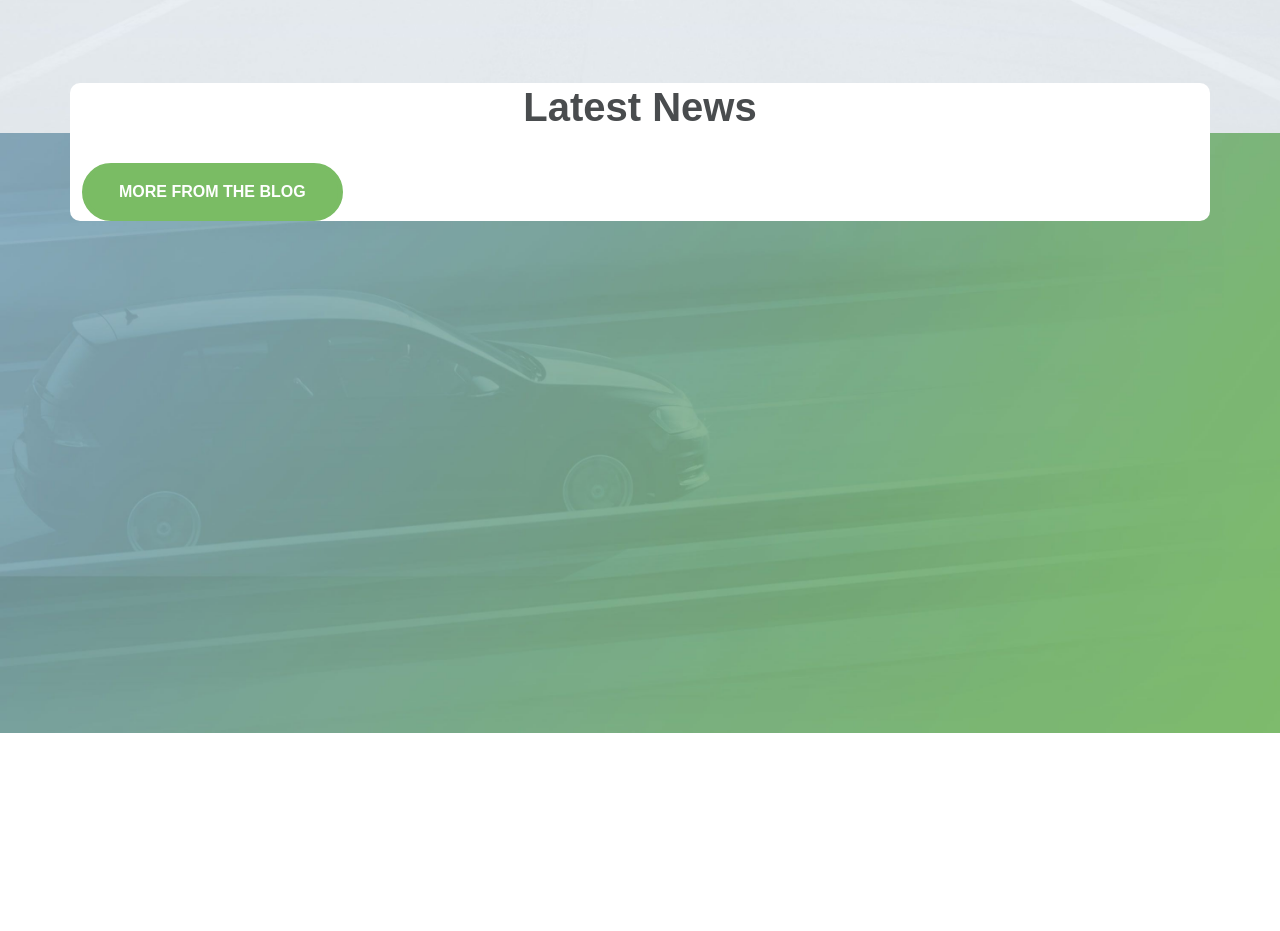
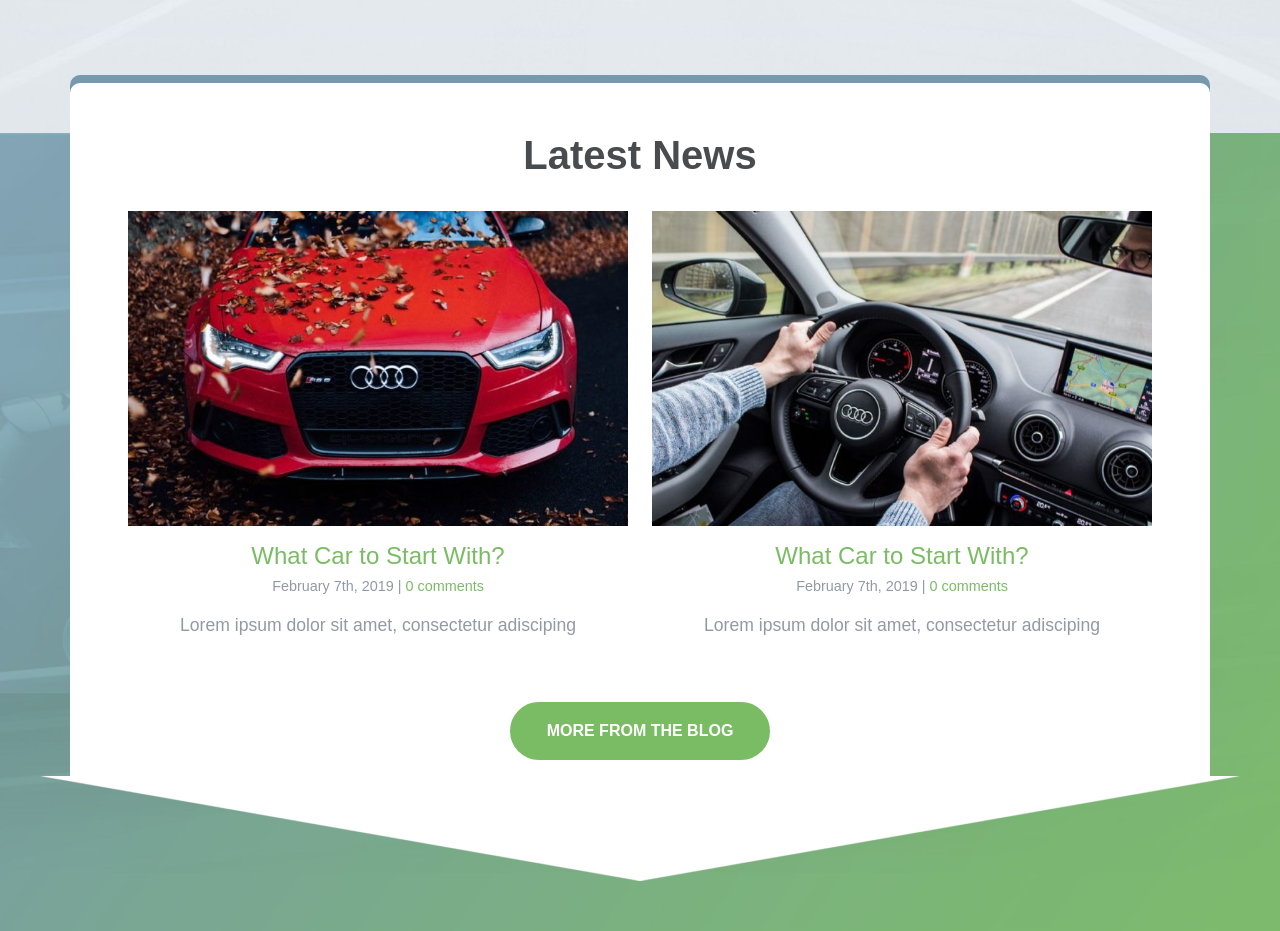
Before and after one commit to vincenzomercadante/proj-html-vuejs, a Vue app: page / in a window 1280 px wide. Shown: the part 3940-4871 px from the top of the page. Before the commit the page ends 4673 px from the top, so only its background shows below. Built offline with nearby package versions, Linux system fonts and the light colour scheme.

Commit message:
feat: add latest news section

```diff
--- a/src/components/AppMain.vue
+++ b/src/components/AppMain.vue
@@ -2,6 +2,7 @@
 import AppButton from "./AppButton.vue";
 import AppCard from "./AppCard.vue";
 import AppSlider from "./AppSlider.vue";
+import AppNews from "./AppNews.vue";
 
 import { store } from "../store/store.js";
 
@@ -38,7 +39,7 @@ export default {
       },
     };
   },
-  components: { AppButton, AppCard, AppSlider },
+  components: { AppButton, AppCard, AppSlider, AppNews },
 
   methods: {
     getUrl(path) {
@@ -231,10 +232,22 @@ export default {
     </section>
 
     <section class="latest-news">
-      <div class="container">
-        <h2 class="section-title text-center">Latest News</h2>
-        <div class="row"></div>
-        <AppButton :button="mainContent.moreBlog" />
+      <div class="section-wrapper">
+        <div class="container">
+          <h2 class="section-title text-center">Latest News</h2>
+          <div class="row mb-5">
+            <div class="col-6" v-for="news in store.mainCard.mainNews">
+              <AppNews :news="news" />
+            </div>
+          </div>
+          <AppButton :button="mainContent.moreBlog" />
+        </div>
+        <img
+          :src="
+            getUrl('../assets/img/latest news/latestnews-bottom-1200x105.png')
+          "
+          alt=""
+        />
       </div>
     </section>
   </main>
@@ -417,19 +430,22 @@ main {
 .latest-news {
   display: flex;
   justify-content: center;
-  position: relative;
   background-image: url("../assets/img/backgrounds/latestnews-background.jpg");
   background-size: cover;
   background-position: center;
-  min-height: 600px;
 
-  .container {
-    position: absolute;
+  .section-wrapper {
+    position: relative;
     top: -50px;
-    flex-direction: column;
-    align-items: center;
-    background-color: $secondary-color;
-    border-radius: 10px;
+    .container {
+      @include center-vertically;
+      flex-direction: column;
+      padding: 3rem 3rem 1rem 3rem;
+      background-color: $secondary-color;
+      border-top-right-radius: 10px;
+      border-top-left-radius: 10px;
+      box-shadow: 0px -8px 0px 0px $latest-news-shadow;
+    }
   }
 }
 </style>
--- /dev/null
+++ b/src/components/AppNews.vue
@@ -0,0 +1,66 @@
+<script>
+import { store } from "../store/store";
+
+export default {
+  data() {
+    return {
+      store,
+    };
+  },
+
+  props: {
+    news: Object,
+  },
+
+  methods: {
+    getUrl(path) {
+      return new URL(path, import.meta.url).href;
+    },
+  },
+};
+</script>
+
+<template>
+  <div class="news">
+    <img :src="getUrl(news.img)" alt="news thumb" class="img-fluid mb-3" />
+    <h4>{{ news.title }}</h4>
+    <h5 class="mb-3">
+      {{ news.date }} | <span>{{ news.comments.length }} comments</span>
+    </h5>
+    <p>{{ news.preview }}</p>
+  </div>
+</template>
+
+<style lang="scss" scoped>
+@use "../styles/partials/variables" as *;
+.news {
+  text-align: center;
+
+  h4 {
+    color: $primary-color;
+  }
+
+  h5 {
+    font-size: 0.9rem;
+    color: $txt-color;
+
+    span {
+      color: $primary-color;
+      cursor: pointer;
+
+      &:hover {
+        text-decoration: underline;
+      }
+    }
+  }
+
+  img {
+    width: 500px;
+  }
+
+  p {
+    color: $txt-color;
+    font-size: 1.1rem;
+  }
+}
+</style>
--- a/src/store/store.js
+++ b/src/store/store.js
@@ -85,6 +85,23 @@ export const store = reactive({
         text: "lorem ipsum dolor sit amet, consectetur adiscipling elit.",
       },
     ],
+
+    mainNews: [
+      {
+        img: "../assets/img/latest news/blog-choosecar-700x441.jpg",
+        title: "What Car to Start With?",
+        date: "February 7th, 2019",
+        comments: [],
+        preview: "Lorem ipsum dolor sit amet, consectetur adisciping",
+      },
+      {
+        img: "../assets/img/latest news/blogpost-10and2-700x441.jpg",
+        title: "What Car to Start With?",
+        date: "February 7th, 2019",
+        comments: [],
+        preview: "Lorem ipsum dolor sit amet, consectetur adisciping",
+      },
+    ],
   },
 
   testimonials: [
--- a/src/styles/partials/_variables.scss
+++ b/src/styles/partials/_variables.scss
@@ -3,6 +3,7 @@ $txt-color: #929aa3;
 $main-bg: #f6f6f6;
 $primary-color: #7abc64;
 $secondary-color: #fff;
+$latest-news-shadow: #7799ad;
 
 $site-introduction-bg: #353637;
 
```
